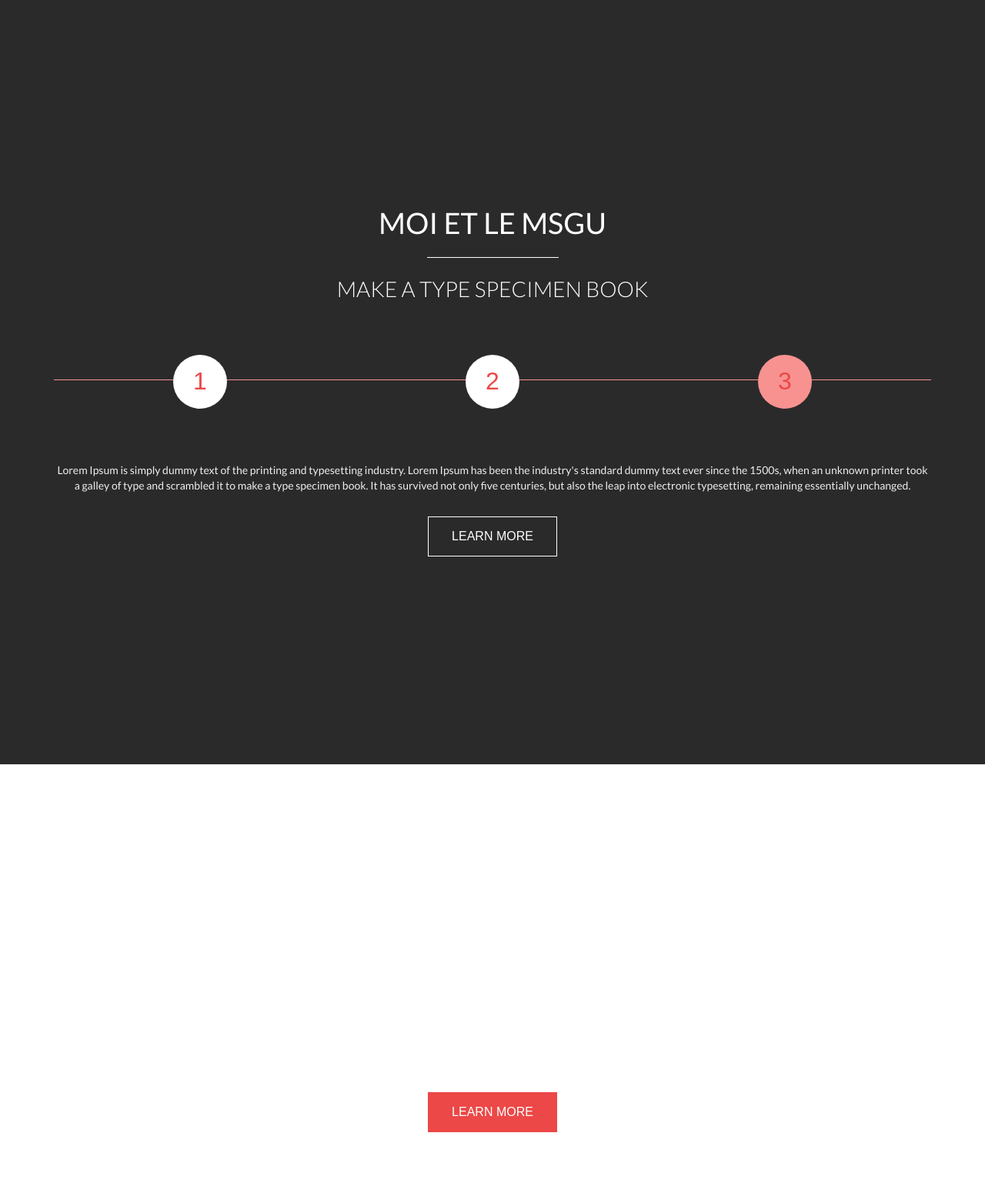
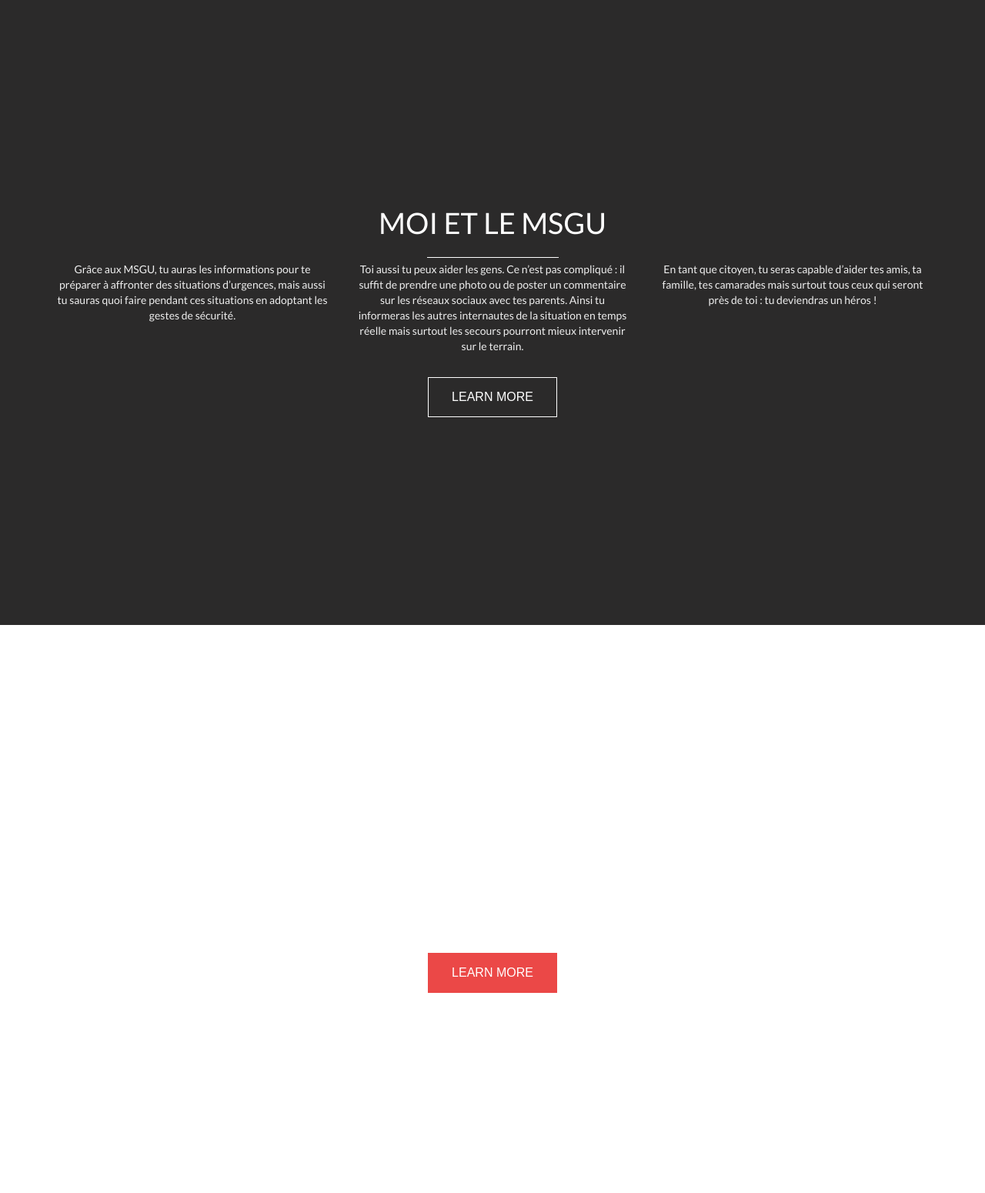
Before and after one commit to lucasgamez/NuitDeLInfo2015, a PHP site: page /?side=light in a window 1280 px wide. Shown: the part 2455-4005 px from the top of the page at 77% size. Run offline with PHP 8.4, Linux system fonts and the light colour scheme; some libraries are stand-ins or nearby versions.

Commit message:
Ajout contenu Msgu

```diff
--- a/index.php
+++ b/index.php
@@ -109,7 +109,7 @@ if(isset($_GET['side'])) {
 </div>
 <div class="tb-content-bg" id="msgu">
     <div class="container">
-                <div class="row">
+        <div class="row">
             <div class="col-lg-12 text-center">
                 <h2>MSGU</h2>
                 <span class="tb-underline-white"> </span>
@@ -151,21 +151,18 @@ En envoyant un message au bon endroit, on peut informer ces personnes qui vont e
             <div class="col-lg-12 text-center">
                 <h2>Moi et le MSGU</h2>
                 <span class="tb-underline-white"> </span>
-                <h3>make a type specimen book</h3>
-                <div class="tb-steps">
-                    <div class="tb-steps-row">
-                        <div class="tb-step-body">
-                            <a href="#" class="btn tb-btn-steps">1</a>
-                        </div>
-                        <div class="tb-step-body">
-                            <a href="#" class="btn tb-btn-steps">2</a>
-                        </div>
-                        <div class="tb-step-body">
-                            <a href="#" class="btn tb-btn-steps2">3</a>
-                        </div>
+                <div class="row">
+                    <div class="col-md-4">
+                        <p>Grâce aux MSGU, tu auras les informations pour te préparer à affronter des situations d’urgences, mais aussi tu sauras quoi faire pendant ces situations en adoptant les gestes de sécurité.</p>
+                    </div>
+                    <div class="col-md-4">
+                        <p>
+Toi aussi tu peux aider les gens. Ce n’est pas compliqué : il suffit de prendre une photo ou  de poster un commentaire sur les réseaux sociaux avec tes parents. Ainsi tu informeras les autres internautes de la situation en temps réelle mais surtout les secours pourront mieux intervenir sur le terrain.</p>
+                    </div>
+                    <div class="col-md-4">
+                        <p>En tant que citoyen, tu seras capable d’aider tes amis, ta famille, tes camarades mais surtout tous ceux qui seront près de toi : tu deviendras un héros !</p>
                     </div>
                 </div>
-                <p>Lorem Ipsum is simply dummy text of the printing and typesetting industry. Lorem Ipsum has been the industry's standard dummy text ever since the 1500s, when an unknown printer took a galley of type and scrambled it to make a type specimen book. It has survived not only five centuries, but also the leap into electronic typesetting, remaining essentially unchanged.</p>
                 <a href="#" class="btn tb-btn-bb">Learn More</a>
             </div>
         </div>
```
